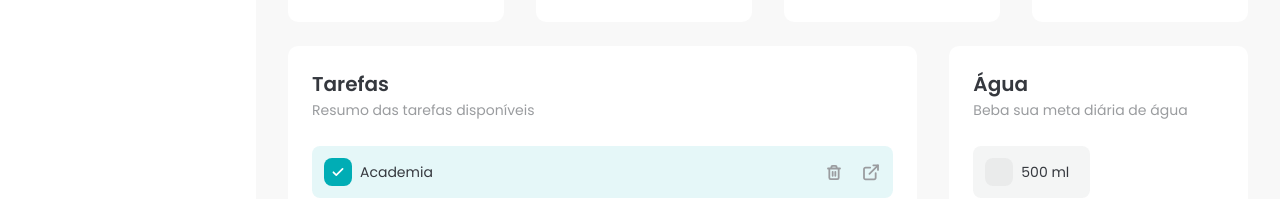
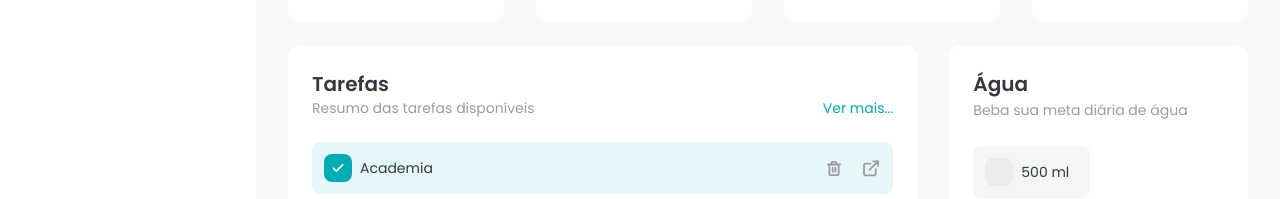
Before and after one commit to araujoerick/task-manager, a React (Vite) app: page / in a window 1280 px wide. Shown: the part 318-517 px from the top of the page. Built offline with nearby package versions, Linux system fonts and the light colour scheme; data requests are answered from the project's data file.

Commit message:
✨ feat: add link to tasks page

```diff
--- a/src/pages/Home.jsx
+++ b/src/pages/Home.jsx
@@ -1,3 +1,5 @@
+import { Link } from "react-router-dom";
+
 import Header from "../components/Header";
 import Sidebar from "../components/Sidebar";
 import TaskItem from "../components/TaskItem";
@@ -16,11 +18,16 @@ const HomePage = () => {
         <DashboardCards />
         <div className="grid gap-8 md:grid-cols-3">
           <div className="space-y-6 rounded-[10px] bg-brand-white p-6 md:col-span-2">
-            <div>
+            <div className="">
               <h3 className="text-xl font-semibold">Tarefas</h3>
-              <span className="text-sm text-brand-text-gray">
-                Resumo das tarefas disponíveis
-              </span>
+              <div className="flex justify-between">
+                <span className="text-sm text-brand-text-gray">
+                  Resumo das tarefas disponíveis
+                </span>
+                <Link to={"/tasks"} className="text-sm text-brand-primary">
+                  Ver mais...
+                </Link>
+              </div>
             </div>
             <div className="space-y-3">
               {tasks?.slice(0, 5).map((task) => (
```
